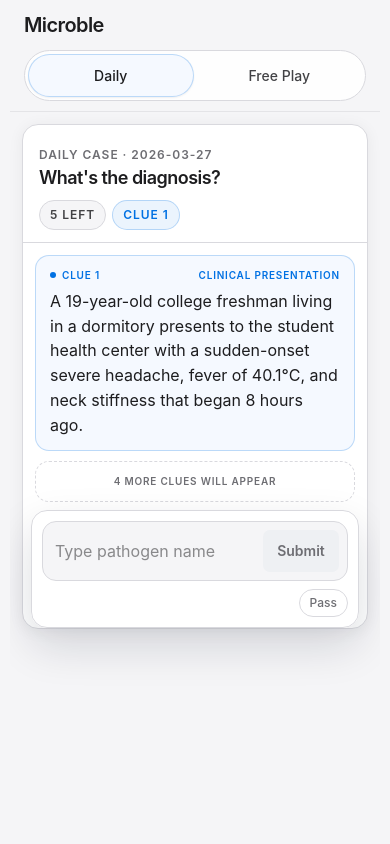
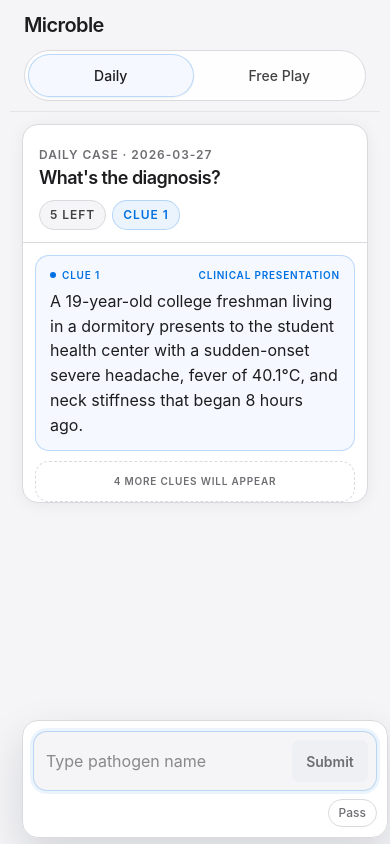
Before and after one commit to alex-halme/Microble, a Next.js app: page / in a window 390 px wide. Built offline with nearby package versions, Linux system fonts and the light colour scheme.

Commit message:
Refine mobile input focus behavior

```diff
--- a/app/globals.css
+++ b/app/globals.css
@@ -245,6 +245,15 @@
     box-shadow: 0 18px 44px rgba(15, 23, 42, 0.14);
   }
 
+  .gameboard-input-region-focused {
+    position: fixed !important;
+    left: 12px;
+    right: 12px;
+    bottom: calc(env(safe-area-inset-bottom) + 6px);
+    margin: 0 !important;
+    z-index: 30;
+  }
+
   .guess-input-row {
     padding: 8px 8px 8px 12px !important;
     border-radius: 14px !important;
--- a/components/GameBoard.tsx
+++ b/components/GameBoard.tsx
@@ -47,6 +47,7 @@
   const [freeplayStreak, setFreeplayStreakState] = useState(0);
   const [reveal, setReveal] = useState<CaseReveal | null>(null);
   const [submittingGuess, setSubmittingGuess] = useState(false);
+  const [inputFocused, setInputFocused] = useState(false);
   const boardShellRef = useRef<HTMLDivElement | null>(null);
   const hintsRegionRef = useRef<HTMLDivElement | null>(null);
   const initialFocusCaseRef = useRef<string | null>(null);
@@ -71,6 +72,7 @@
 
     setReveal(null);
     setSubmittingGuess(false);
+    setInputFocused(false);
   }, [caseData.id, mode, date, storageKey]);
 
   useEffect(() => {
@@ -433,7 +435,7 @@
 
           {/* Divider + input area */}
           <div
-            className="gameboard-input-region"
+            className={`gameboard-input-region${inputFocused ? " gameboard-input-region-focused" : ""}`}
             style={{
               borderTop: "1px solid var(--border)",
               padding: "14px 22px 16px",
@@ -447,6 +449,8 @@
                 guessesRemaining={remaining}
                 disabled={gameOver || submittingGuess}
                 matchGuess={(input) => matchGuess(input, ORGANISMS)}
+                autoFocus
+                onFocusChange={setInputFocused}
               />
             ) : (
               <div style={{ display: "flex", alignItems: "center", gap: "10px", flexWrap: "wrap" }}>
--- a/components/GuessInput.tsx
+++ b/components/GuessInput.tsx
@@ -11,6 +11,8 @@
   guessesRemaining: number;
   disabled?: boolean;
   matchGuess: (input: string) => MatchResult;
+  autoFocus?: boolean;
+  onFocusChange?: (focused: boolean) => void;
 }
 
 export default function GuessInput({
@@ -20,6 +22,8 @@
   guessesRemaining,
   disabled,
   matchGuess,
+  autoFocus = false,
+  onFocusChange,
 }: GuessInputProps) {
   const [input, setInput] = useState("");
   const [suggestions, setSuggestions] = useState<string[]>([]);
@@ -55,6 +59,19 @@
     setSelectedIdx(-1);
   }, [input]);
 
+  useEffect(() => {
+    if (!autoFocus || disabled || typeof window === "undefined") {
+      return;
+    }
+
+    const timer = window.setTimeout(() => {
+      inputRef.current?.focus({ preventScroll: true });
+      inputRef.current?.select();
+    }, 40);
+
+    return () => window.clearTimeout(timer);
+  }, [autoFocus, disabled]);
+
   function handleSubmit(value?: string) {
     const guess = (value ?? input).trim();
     if (!guess || disabled) return;
@@ -72,6 +89,7 @@
     setFeedback(null);
     setInput("");
     setSuggestions([]);
+    inputRef.current?.focus({ preventScroll: true });
     onGuess(result.organism.canonical);
   }
 
@@ -139,9 +157,16 @@
               setTimeout(() => {
                 setSuggestions([]);
                 setFocused(false);
+                onFocusChange?.(false);
               }, 150)
             }
-            onFocus={() => setFocused(true)}
+            onFocus={() => {
+              setFocused(true);
+              onFocusChange?.(true);
+              if (inputRef.current?.value) {
+                inputRef.current.select();
+              }
+            }}
             disabled={disabled}
             placeholder="Type pathogen name"
             autoComplete="off"
--- a/components/HintList.tsx
+++ b/components/HintList.tsx
@@ -27,6 +27,7 @@
   const newest = visible.length - 1;
   const remaining = 5 - revealed;
   const newestHintRef = useRef<HTMLElement | null>(null);
+  const placeholderRef = useRef<HTMLDivElement | null>(null);
   const previousRevealedRef = useRef(revealed);
   const mountedFocusRef = useRef(false);
 
@@ -45,12 +46,16 @@
           window.matchMedia("(min-width: 901px)").matches &&
           !!desktopContainer &&
           desktopContainer.scrollHeight > desktopContainer.clientHeight + 1;
+        const placeholderHeight =
+          remaining > 0
+            ? (placeholderRef.current?.getBoundingClientRect().height ?? 0) + 12
+            : 0;
 
         if (desktopScrollable && desktopContainer) {
           const hintRect = hint.getBoundingClientRect();
           const containerRect = desktopContainer.getBoundingClientRect();
           const topInset = 10;
-          const bottomInset = 18;
+          const bottomInset = 18 + placeholderHeight;
           const availableHeight =
             containerRect.height - topInset - bottomInset;
 
@@ -93,7 +98,7 @@
             ?.getBoundingClientRect().height ?? 0;
 
         const topInset = headerHeight + 12;
-        const bottomInset = inputTrayHeight + 12;
+        const bottomInset = inputTrayHeight + 12 + placeholderHeight;
         const availableBottom = window.innerHeight - bottomInset;
         const availableHeight = availableBottom - topInset;
 
@@ -226,6 +231,7 @@
 
       {remaining > 0 && (
         <div
+          ref={placeholderRef}
           className="hint-card hint-card-placeholder"
           style={{
             border: "1px dashed var(--border)",
```
